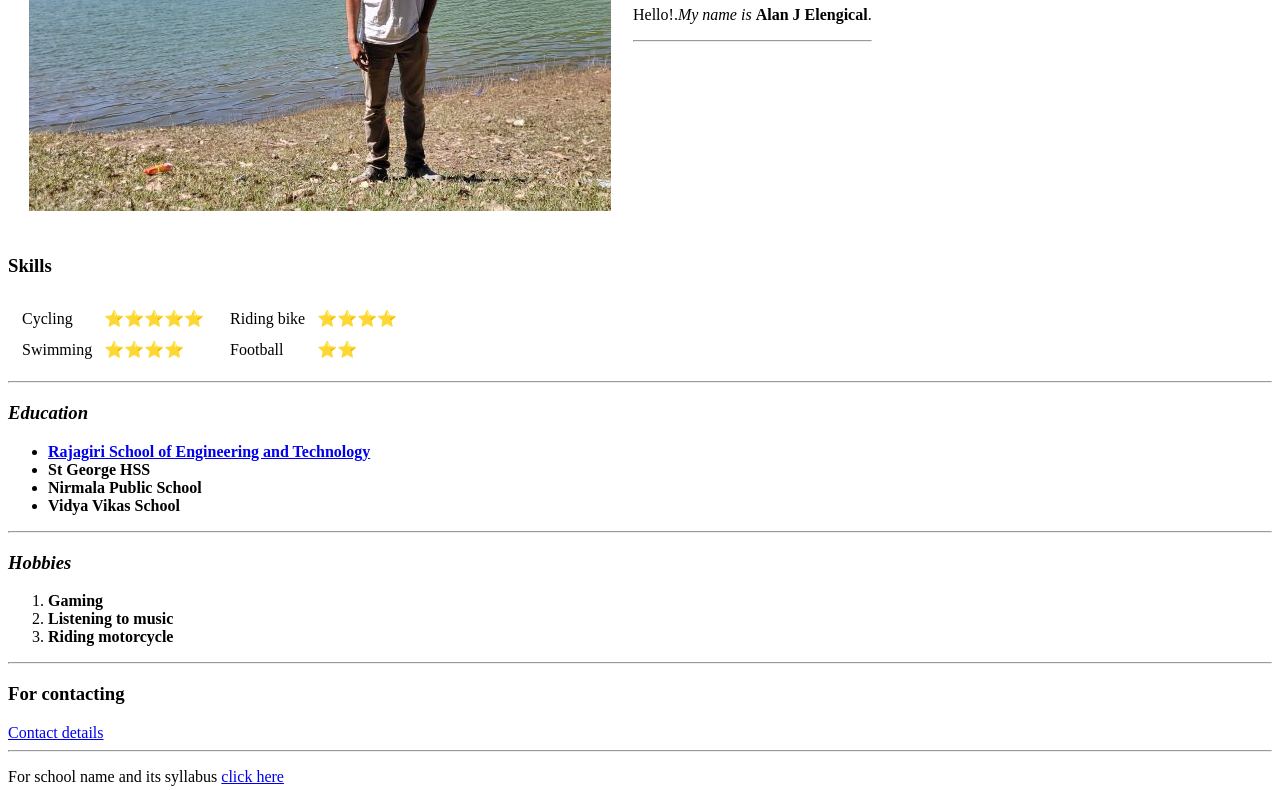
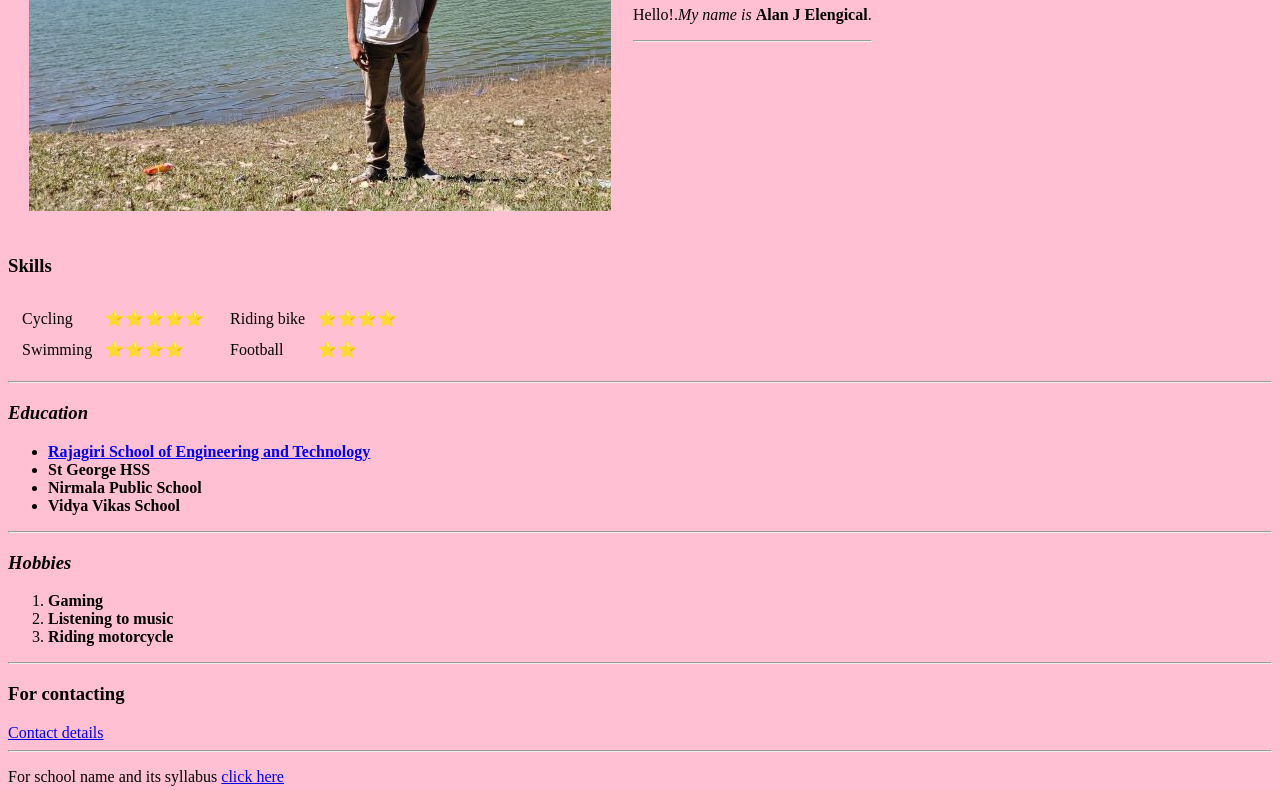
Before and after one commit to AlanJElengical/cv, a plain HTML site: page index.html in a window 1280 px wide. Shown: the part 278-1068 px from the top of the page. Drawn offline with Linux system fonts and the light colour scheme.

Commit message:
added background color

```diff
--- a/index.html
+++ b/index.html
@@ -6,7 +6,7 @@
   <title>🔥This is Alan's website.</title>
 </head>
 
-<body>
+<body  style="background-color : #FFC0D3;">
   <hr>
   <table cellspacing="20">
     <tr>
```
